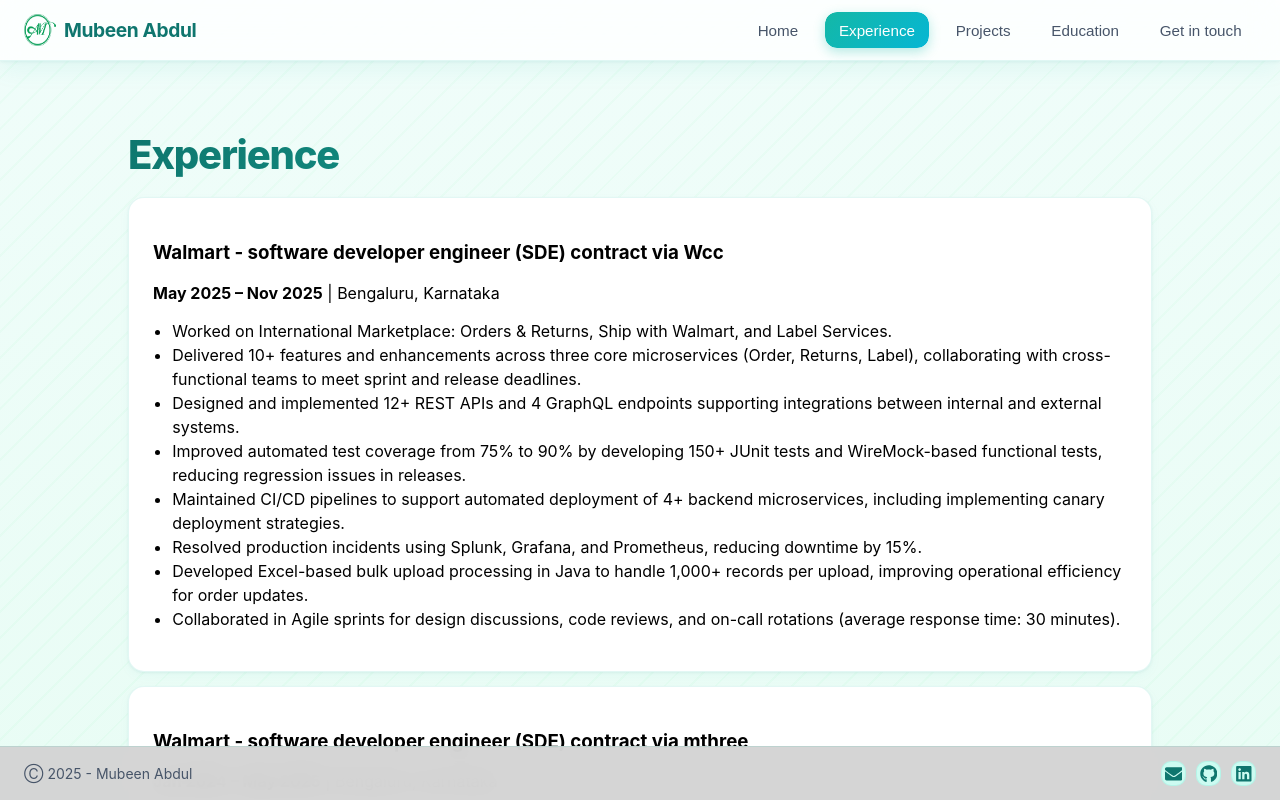
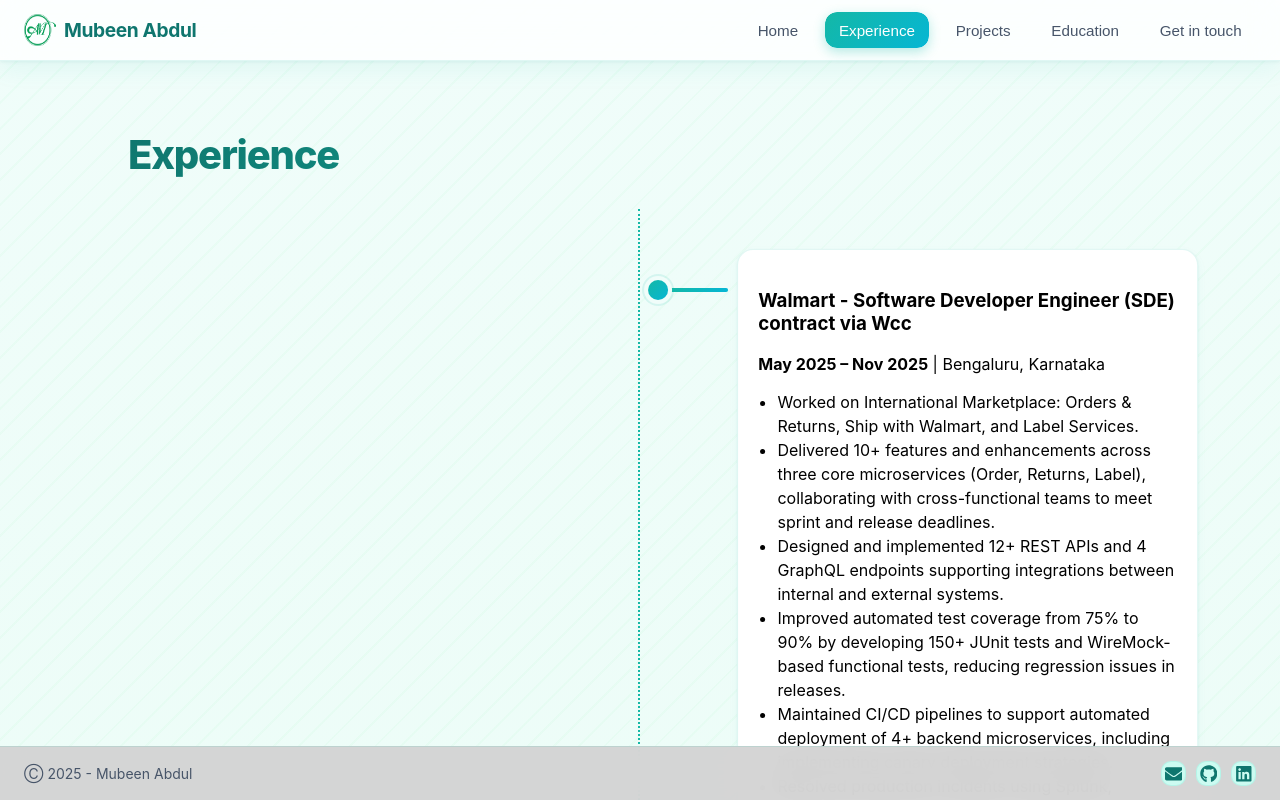
Before and after one commit to Abdul-Mubeen-git/portfolio_vite_react, a React (Vite) app: page / in a window 1280 px wide. Both pictures are taken after a click on the button "Experience". Shown: the top 800 px of the page. Built offline with nearby package versions, Linux system fonts and the light colour scheme.

Commit message:
added the timeline path to pages

```diff
--- a/src/App.jsx
+++ b/src/App.jsx
@@ -88,7 +88,7 @@
       {menuIcon()}
 
       <main className={`page-container ${transitioning ? "fade-out" : "fade-in"}`}>
-        {active === "home" && <Home />}
+        {active === "home" && <Home navigate={navigate} />}
         {active === "experience" && <Experience />}
         {active === "projects" && <Projects />}
         {active === "education" && <Education />}
--- a/src/pages/Experience.jsx
+++ b/src/pages/Experience.jsx
@@ -1,47 +1,61 @@
 import React from 'react'
+
+const SPathItem = ({ className, title, period, location, date, children }) => (
+  <div className={className}>
+    <h3>{title}</h3>
+    <p><strong>{period}</strong> | {location}</p>
+    <div className="pointer-date">{date}</div>
+    <ul>{children}</ul>
+  </div>
+)
+
+const experiences = [
+  {
+    className: "experience-item s-curve-top",
+    title: "Walmart - Software Developer Engineer (SDE) contract via Wcc",
+    period: "May 2025 – Nov 2025",
+    location: "Bengaluru, Karnataka",
+    date: "May 2025 – Nov 2025",
+    points: [
+      "Worked on International Marketplace: Orders & Returns, Ship with Walmart, and Label Services.",
+      "Delivered 10+ features and enhancements across three core microservices (Order, Returns, Label), collaborating with cross-functional teams to meet sprint and release deadlines.",
+      "Designed and implemented 12+ REST APIs and 4 GraphQL endpoints supporting integrations between internal and external systems.",
+      "Improved automated test coverage from 75% to 90% by developing 150+ JUnit tests and WireMock-based functional tests, reducing regression issues in releases.",
+      "Maintained CI/CD pipelines to support automated deployment of 4+ backend microservices, including implementing canary deployment strategies.",
+      "Resolved production incidents using Splunk, Grafana, and Prometheus, reducing downtime by 15%.",
+      "Developed Excel-based bulk upload processing in Java to handle 1,000+ records per upload, improving operational efficiency for order updates.",
+      "Collaborated in Agile sprints for design discussions, code reviews, and on-call rotations (average response time: 30 minutes)."
+    ]
+  },
+  {
+    className: "experience-item s-curve-middle",
+    title: "Walmart - Software Developer Engineer (SDE) contract via mthree",
+    period: "Jan 2024 – May 2025",
+    location: "Bengaluru, Karnataka",
+    date: "Jan 2024 – May 2025",
+    points: [
+      "Developed scalable Spring Boot microservices supporting Walmart International Marketplace seller workflows.",
+      "Built RESTful APIs with validation, exception handling, and versioning, improving service reliability and reducing downstream integration issues.",
+      "Deployed backend APIs on Azure Cloud, improving scalability and query performance by 15%.",
+      "Applied Test Driven Development using JUnit and Mockito to improve unit testing and regression detection during feature releases.",
+      "Collaborated with product, QA, and DevOps teams to deliver features end-to-end while participating in code reviews and production issue resolution.",
+      "Developed REST APIs, optimized SQL queries (40% response time improvement).",
+      "Deployed services to Azure App Services and used Blob Storage."
+    ]
+  }
+]
 
 export default function Experience() {
   return (
     <section className="page">
       <h1>Experience</h1>
-      <div className='card-row'>
-        <div className="experience-item">
-          <h3>Walmart - software developer engineer (SDE) contract via Wcc</h3>
-          <p><strong>May 2025 – Nov 2025</strong> | Bengaluru, Karnataka</p>
-          <ul>
-            <li>Worked on International Marketplace: Orders & Returns, Ship with Walmart, and Label Services.</li>
-            <li>Delivered 10+ features and enhancements across three core microservices (Order, Returns, Label), collaborating with cross-
-              functional teams to meet sprint and release deadlines.</li>
-            <li> Designed and implemented 12+ REST APIs and 4 GraphQL endpoints supporting integrations between internal and external
-              systems.</li>
-            <li>Improved automated test coverage from 75% to 90% by developing 150+ JUnit tests and WireMock-based functional tests,
-              reducing regression issues in releases.</li>
-            <li>Maintained CI/CD pipelines to support automated deployment of 4+ backend microservices, including implementing canary
-              deployment strategies.</li>
-              <li>Resolved production incidents using Splunk, Grafana, and Prometheus, reducing downtime by 15%.</li>
-              <li>Developed Excel-based bulk upload processing in Java to handle 1,000+ records per upload, improving operational efficiency
-                for order updates.</li>
-              <li>Collaborated in Agile sprints for design discussions, code reviews, and on-call rotations (average response time: 30 minutes).</li>
-          </ul>
-        </div>
-
-        <div className="experience-item">
-          <h3>Walmart - software developer engineer (SDE) contract via mthree</h3>
-          <p><strong>Jan 2024 – May 2025</strong> | Bengaluru, Karnataka</p>
-          <ul>
-            <li>Developed scalable Spring Boot microservices supporting Walmart International Marketplace seller workflows.</li>
-              <li>Built RESTful APIs with validation, exception handling, and versioning, improving service reliability and reducing downstream
-                integration issues.</li>
-              <li>Deployed backend Apis on Azure Cloud, improving scalability and query performance by 15%</li>
-              <li>Applied Test Driven Development using JUnit and Mockito to improve unit testing and regression detection during feature
-                releases.</li>
-              <li>Collaborated with product, QA, and DevOps teams to deliver features end-to-end while participating in code reviews and
-                production issue resolution.</li>
-                <li>Developed REST APIs, optimized SQL queries (40% response time improvement).</li>
-                <li>Deployed services to Azure App Services and used Blob Storage.</li>
-              </ul>
-            </div>
-        </div>
+      <div className='experience-s-path'>
+        {experiences.map((exp, index) => (
+          <SPathItem key={index} {...exp}>
+            {exp.points.map((point, i) => <li key={i}>{point}</li>)}
+          </SPathItem>
+        ))}
+      </div>
     </section>
   )
 }
--- a/src/pages/Home.jsx
+++ b/src/pages/Home.jsx
@@ -30,7 +30,7 @@
   'linear-gradient(135deg, #fbc2eb 0%, #a6c1ee 100%)'
 ];
 
-export default function Home(){
+export default function Home({ navigate }) {
   const [nameIndex, setNameIndex] = useState(0);
   const [displayName, setDisplayName] = useState('');
   const [isNameDeleting, setIsNameDeleting] = useState(false);
@@ -79,9 +79,9 @@
       </h1>
 
       <div className="card-row">
-        <div className="card">
+        <div className="card current-role-card" onClick={() => navigate('experience')}>
           <h3>Current Role</h3>
-          <p>Java Back-End Developer at MThree / Walmart (May 2024 - Present)</p>
+          <p>Software Developer Engineer - Walmart contract via WCC <bold>(Jan 2024 - Nov 2025)</bold></p>
         </div>
         <div className="card">
           <h3>Contact</h3>
--- a/src/styles/main.css
+++ b/src/styles/main.css
@@ -224,8 +224,8 @@
 
 /* Cards */
 .card-row {
-  display: flex;
-  flex-wrap: wrap;
+  display: grid;
+  grid-template-columns: repeat(2, 1fr);
   gap: 14px;
   margin-top: 18px;
 }
@@ -240,6 +240,7 @@
   border: 1px solid var(--border);
   box-shadow: 0 1px 3px var(--shadow), 0 4px 12px rgba(20, 184, 166, 0.04);
   transition: all 0.3s cubic-bezier(0.4, 0, 0.2, 1);
+  position: relative;
 }
 
 .skills-grid {
@@ -469,7 +470,7 @@
 }
 
 .page {
-  max-height: 60dvh;
+  max-height: none;
   max-width: 80dvw;
   margin: 0 auto;
 }
@@ -478,11 +479,12 @@
 .project-card,
 .experience-item {
   background: var(--surface);
-  padding: 1.5rem;
+  padding: 20px;
   border-radius: 16px;
   border: 1px solid var(--border);
   box-shadow: 0 1px 3px var(--shadow), 0 4px 12px rgba(20, 184, 166, 0.04);
   transition: all 0.3s cubic-bezier(0.4, 0, 0.2, 1);
+  position: relative;
 }
 
 .card:hover,
@@ -497,6 +499,180 @@
   margin-top: 0.8rem;
   padding-left: 1.2rem;
   line-height: 1.5;
+}
+
+/* S-shaped path layout for experience */
+.experience-s-path {
+  position: relative;
+  padding: 40px 0;
+  margin-top: 30px;
+}
+
+.experience-s-path::before {
+  content: '';
+  position: absolute;
+  top: 0;
+  left: 50%;
+  width: 2px;
+  height: 100%;
+  background: transparent;
+  transform: translateX(-50%);
+  z-index: 1;
+  border-left: 2px dotted var(--primary);
+}
+
+.s-curve-top {
+  position: relative;
+  margin-bottom: 60px;
+  margin-left: auto;
+  margin-right: 0;
+  max-width: 45%;
+  transform: translateX(10%);
+  z-index: 2;
+}
+
+.s-curve-middle {
+  position: relative;
+  margin-left: 0;
+  margin-right: auto;
+  max-width: 45%;
+  transform: translateX(-10%);
+  z-index: 2;
+}
+
+.s-curve-top::before,
+.s-curve-middle::before,
+.s-curve-bottom::before {
+  content: '';
+  position: absolute;
+  width: 20px;
+  height: 20px;
+  background: linear-gradient(135deg, var(--primary), var(--accent));
+  border-radius: 50%;
+  top: 30px;
+  box-shadow: 0 0 0 4px var(--bg), 0 0 0 6px var(--border);
+  z-index: 3;
+}
+
+.s-curve-top::before {
+  left: -90px;
+}
+
+.s-curve-middle::before {
+  right: -90px;
+}
+
+.s-curve-bottom::before {
+  left: -90px;
+}
+
+.s-curve-top::after,
+.s-curve-middle::after,
+.s-curve-bottom::after {
+  content: '';
+  position: absolute;
+  width: 60px;
+  height: 4px;
+  background: linear-gradient(90deg, var(--primary), var(--accent));
+  top: 38px;
+  border-radius: 2px;
+  z-index: 1;
+}
+
+.s-curve-top::after {
+  left: -70px;
+}
+
+.s-curve-middle::after {
+  right: -70px;
+}
+
+.s-curve-bottom::after {
+  left: -70px;
+}
+
+.s-curve-top:hover,
+.s-curve-middle:hover,
+.s-curve-bottom:hover {
+  transform: translateX(10%) translateY(-4px);
+}
+
+.s-curve-middle:hover {
+  transform: translateX(-10%) translateY(-4px);
+}
+
+/* Date display at pointers */
+.pointer-date {
+  position: absolute;
+  top: 20px;
+  font-size: 0.75rem;
+  font-weight: 600;
+  color: var(--primary-dark);
+  background: var(--surface);
+  padding: 4px 8px;
+  border-radius: 8px;
+  border: 1px solid var(--border);
+  box-shadow: 0 2px 8px var(--shadow);
+  white-space: nowrap;
+  z-index: 4;
+  opacity: 0;
+  visibility: hidden;
+  transition: all 0.3s ease;
+  transform: translateY(-5px);
+}
+
+.s-curve-top:hover .pointer-date,
+.s-curve-middle:hover .pointer-date,
+.s-curve-bottom:hover .pointer-date {
+  opacity: 1;
+  visibility: visible;
+  transform: translateY(0);
+}
+
+.s-curve-top .pointer-date {
+  left: -140px;
+}
+
+.s-curve-middle .pointer-date {
+  right: -140px;
+}
+
+.s-curve-bottom .pointer-date {
+  left: -140px;
+}
+
+/* S-shaped path layout for education */
+.education-s-path {
+  position: relative;
+  padding: 40px 0;
+  margin-top: 30px;
+}
+
+.education-s-path::before {
+  content: '';
+  position: absolute;
+  top: 0;
+  left: 50%;
+  width: 2px;
+  height: 100%;
+  background: transparent;
+  transform: translateX(-50%);
+  z-index: 1;
+  border-left: 2px dotted var(--primary);
+}
+
+.s-curve-bottom {
+  position: relative;
+  margin-top: 60px;
+  margin-left: auto;
+  margin-right: 0;
+  max-width: 45%;
+  transform: translateX(10%);
+  z-index: 2;
+}
+
+.s-curve-bottom:hover {
+  transform: translateX(10%) translateY(-4px);
 }
 
 /* ====================== Breakpoints ====================== */
@@ -579,4 +755,115 @@
   .typing-name {
     min-width: 80px;
   }
+
+  .card-row {
+    grid-template-columns: 1fr;
+  }
+
+  .experience-timeline {
+    padding-left: 1.5rem;
+  }
+
+  .timeline-point {
+    left: -30px;
+    width: 12px;
+    height: 12px;
+  }
+
+  .timeline-item:nth-child(2) .timeline-point {
+    left: -45px;
+  }
+
+  .timeline-curve {
+    left: -45px;
+    width: 90px;
+  }
+
+  .timeline-content {
+    padding: 1rem;
+  }
+
+  .timeline-content:hover {
+    transform: translateX(4px);
+  }
+
+  /* Mobile S-path adjustments */
+  .experience-s-path {
+    padding: 20px 0;
+  }
+
+  .experience-s-path::before {
+    left: 20px;
+    width: 3px;
+  }
+
+  .s-curve-top,
+  .s-curve-middle {
+    max-width: calc(100% - 60px);
+    margin-left: 40px;
+    margin-right: 0;
+    transform: none !important;
+  }
+
+  .s-curve-top::before,
+  .s-curve-middle::before {
+    left: -34px;
+    width: 16px;
+    height: 16px;
+    top: 25px;
+  }
+
+  .s-curve-top::after,
+  .s-curve-middle::after {
+    left: -18px;
+    width: 40px;
+    height: 3px;
+    top: 31px;
+  }
+
+  .s-curve-top:hover,
+  .s-curve-middle:hover {
+    transform: translateY(-4px) !important;
+  }
+
+  /* Mobile pointer date adjustments */
+  .pointer-date {
+    display: none;
+  }
+
+  /* Mobile education S-path adjustments */
+  .education-s-path {
+    padding: 20px 0;
+  }
+
+  .education-s-path::before {
+    left: 20px;
+    width: 3px;
+  }
+
+  .s-curve-bottom {
+    max-width: calc(100% - 60px);
+    margin-left: 40px;
+    margin-right: 0;
+    transform: none !important;
+    margin-top: 40px;
+  }
+
+  .s-curve-bottom::before {
+    left: -34px;
+    width: 16px;
+    height: 16px;
+    top: 25px;
+  }
+
+  .s-curve-bottom::after {
+    left: -18px;
+    width: 40px;
+    height: 3px;
+    top: 31px;
+  }
+
+  .s-curve-bottom:hover {
+    transform: translateY(-4px) !important;
+  }
 }
```
Also changed, not shown: src/pages/Education.jsx (+34 -14 lines), 5 other files (tests, documents, lock files or other folders).
